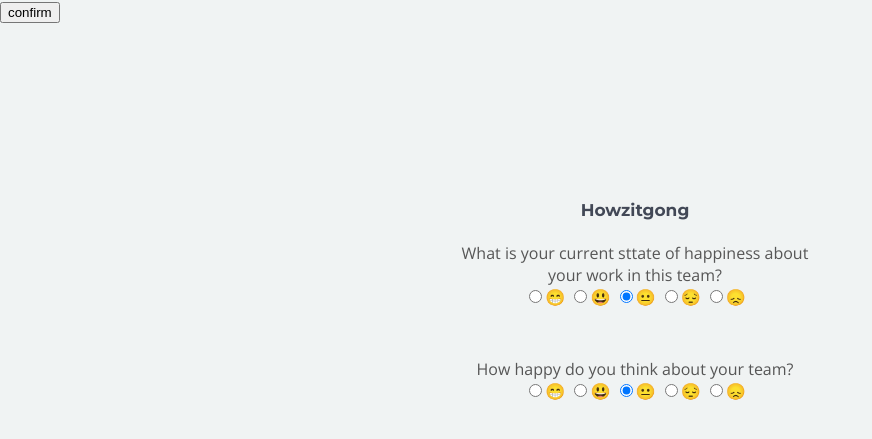
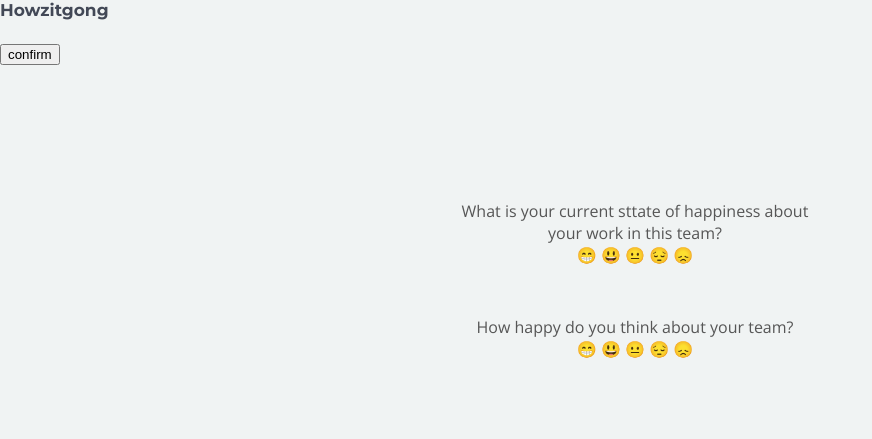
Before and after one commit to Alan-0524/Mymood, a Django app: page /select_emoji/1/ in a window 1280 px wide. Shown: the top 439 px of the page, without its empty margins (0-872 px from the left). Run offline with Django 3.2, Linux system fonts and the light colour scheme; some libraries are stand-ins or nearby versions.

Commit message:
Add files via upload

```diff
--- a/templates/response/select-emoji.html
+++ b/templates/response/select-emoji.html
@@ -22,19 +22,20 @@
             margin-top: -200px;
             margin-left: -190px;
         }
-        #own, #team{
+        .radio input{
             display: none;
         }
     </style>
 </head>
 <body>
+	<H3>Howzitgong</H3><br>
 	<form style="align-content: center" id="happiness_form">
 	    {% csrf_token %}
 
 	    <div class="divForm" id="form_select">
-	        <H3>Howzitgong</H3><br>
+
 	        <span>What is  your current sttate of happiness about your work in this team?</span>
-	        <div style="margin-bottom: 50px">
+	        <div class="radio" style="margin-bottom: 50px">
 	            <!-- <input type="radio" name="personal" value="0">🤣 -->
 	            <!-- <input type="radio" name="own" value="1">😁 -->
 	            <input type="radio" name="own" value="1" id="own1" onclick="addborder1(this.id)">😁
@@ -46,7 +47,7 @@
 	            <!-- <input type="radio" name="personal" value="8">👿 -->
 	        </div>
 	        <span>How happy do you think about your team?</span>
-	        <div style="margin-bottom: 30px">
+	        <div class="radio" style="margin-bottom: 30px">
 	            <!-- <input type="radio" name="team" value="0">🤣 -->
 	            <!-- <input type="radio" name="team" value="1">😁 -->
 	            <input type="radio" name="team" value="1" id="team1" onclick="addborder2(this.id)">😁
@@ -57,6 +58,7 @@
 	            <!-- <input type="radio" name="team" value="7">😭 -->
 	            <!-- <input type="radio" name="team" value="8">👿 -->
 	        </div>
+
 	        <input type="text" hidden="hidden" value="{{ user_id }}" id="user_id">
 	    </div>
 
```
